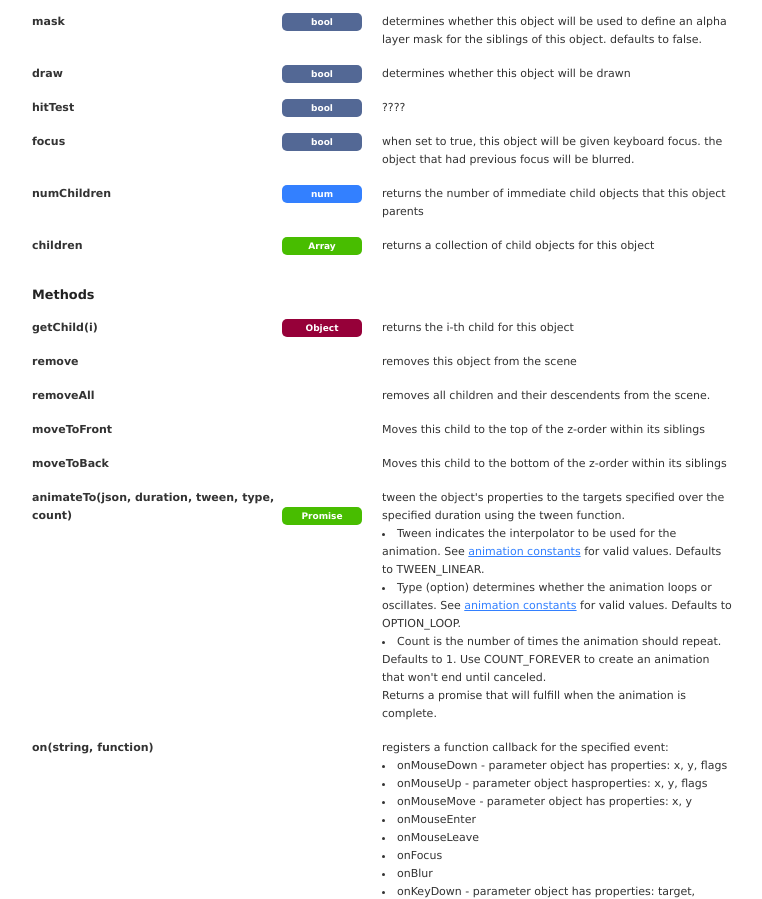
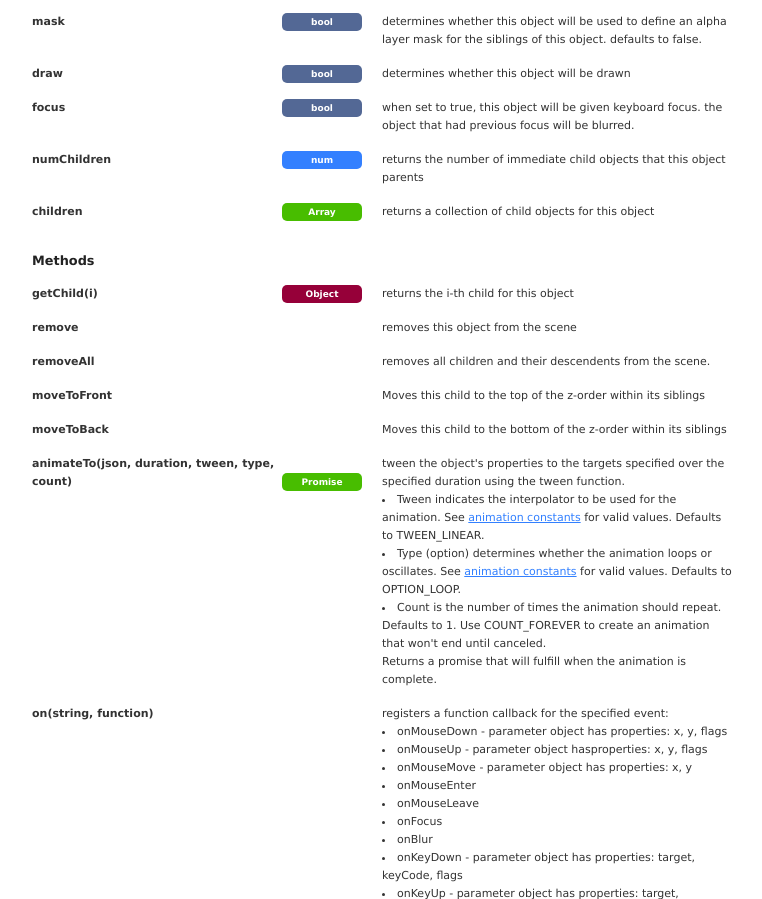
Before and after one commit to johnrobinsn/johnrobinsn.github.io, a plain HTML site: page pxScene2d/docs/index.html in a window 1280 px wide. Shown: the part 2112-3011 px from the top of the page, without its empty margins (258-1020 px from the left). Drawn offline with Linux system fonts and the light colour scheme.

Commit message:
Remove hitTest from doc

```diff
--- a/pxScene2d/docs/index.html
+++ b/pxScene2d/docs/index.html
@@ -133,8 +133,6 @@ A 2d scene graph API supporting the following:
 <dd>determines whether this object will be used to define an alpha layer mask for the siblings of this object. defaults to false.</dd>
 <dt class="boolean">draw</dt>
 <dd>determines whether this object will be drawn</dd>
-<dt class="boolean">hitTest</dt>
-<dd>????</dd>
 <dt class="boolean">focus</dt>
 <dd>when set to true, this object will be given keyboard focus. the object that had previous focus will be blurred.</dd>
 <dt class="number">numChildren</dt>
```
